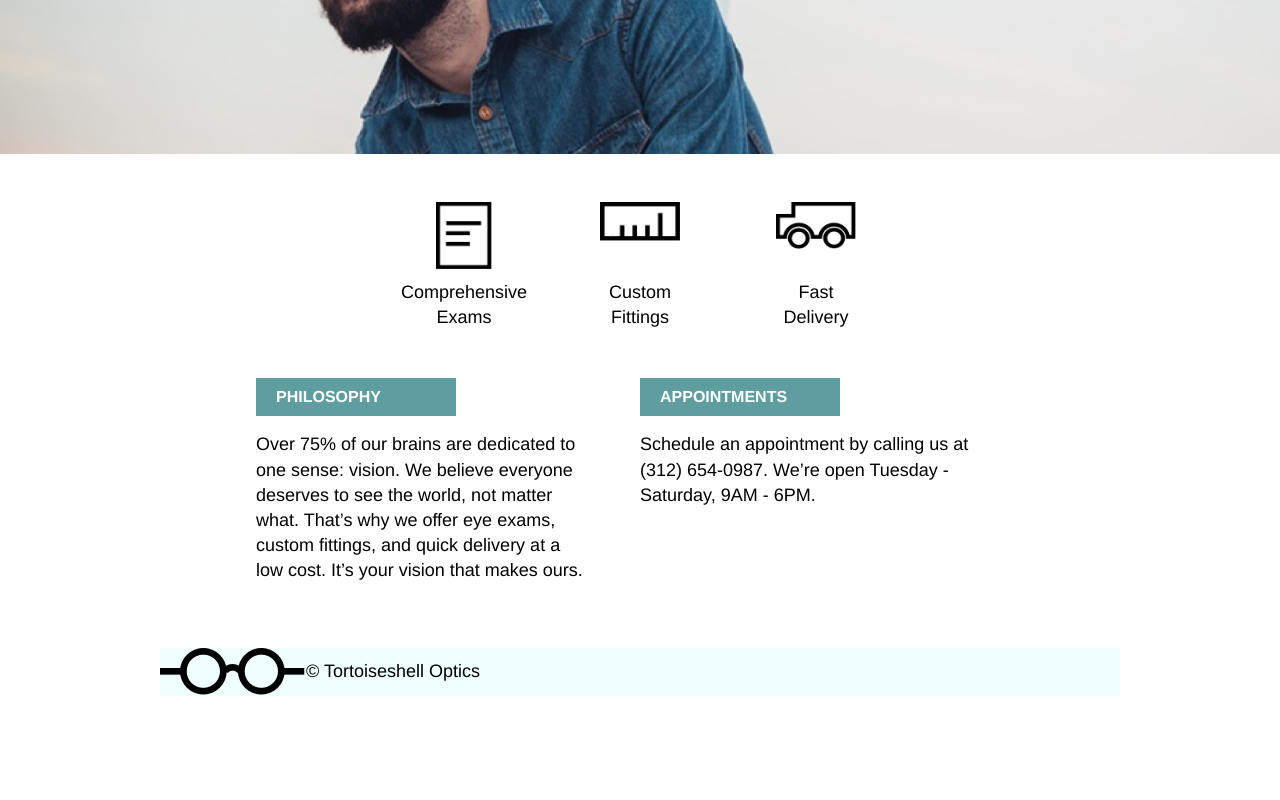
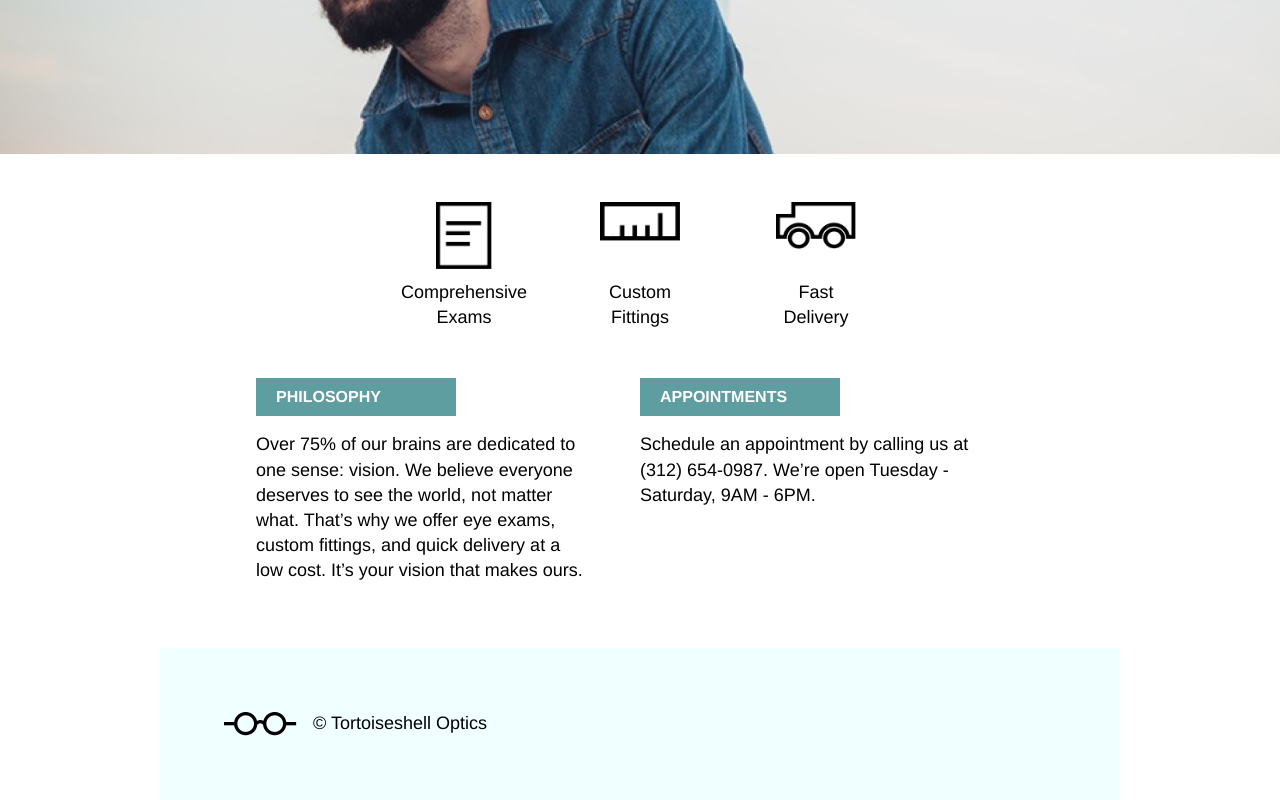
Before and after one commit to 0xpetersatoshi/tortoiseshell, a plain HTML site: page index.html in a window 1280 px wide. Shown: the part 326-1126 px from the top of the page. Before the commit the page ends 1022 px from the top, so only its background shows below. Drawn offline with Linux system fonts and the light colour scheme.

Commit message:
Finishing touches to desktop version of html and css.

```diff
--- a/resources/css/style.css
+++ b/resources/css/style.css
@@ -109,3 +109,9 @@ footer {
   display: flex;
   align-items: center;
 }
+
+footer img {
+  height: 1.5rem;
+  padding: 4rem 0 4rem 4rem;
+  margin-right: 1rem;
+}
```
